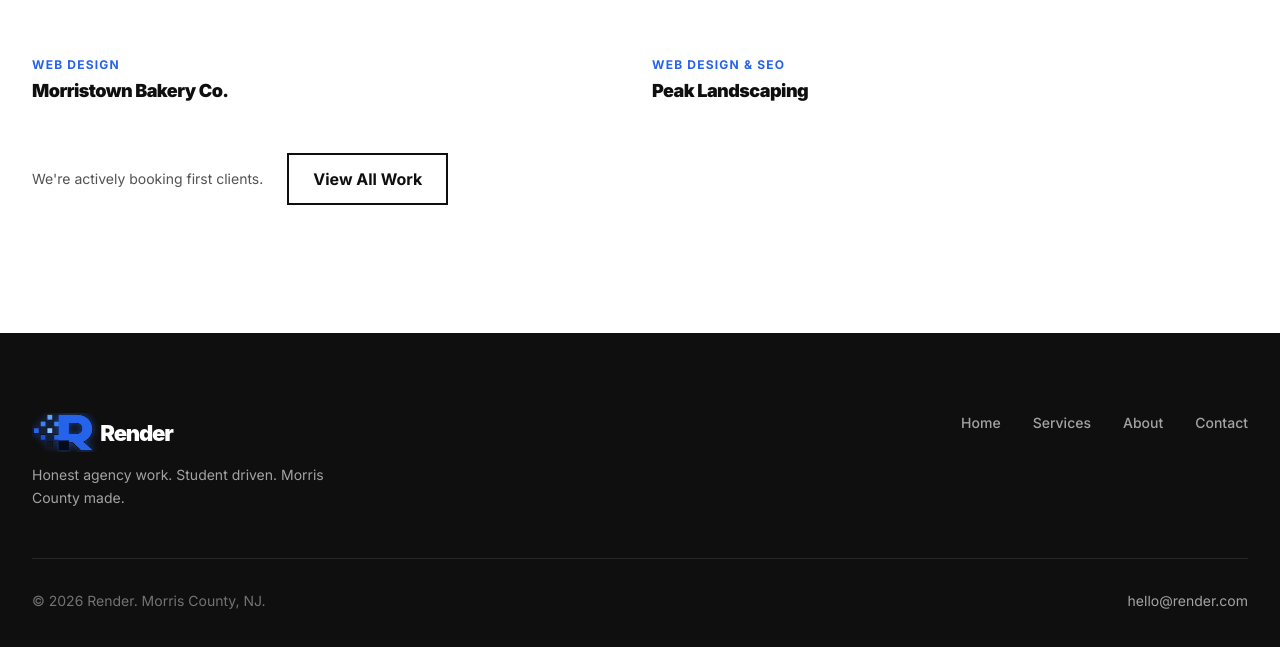
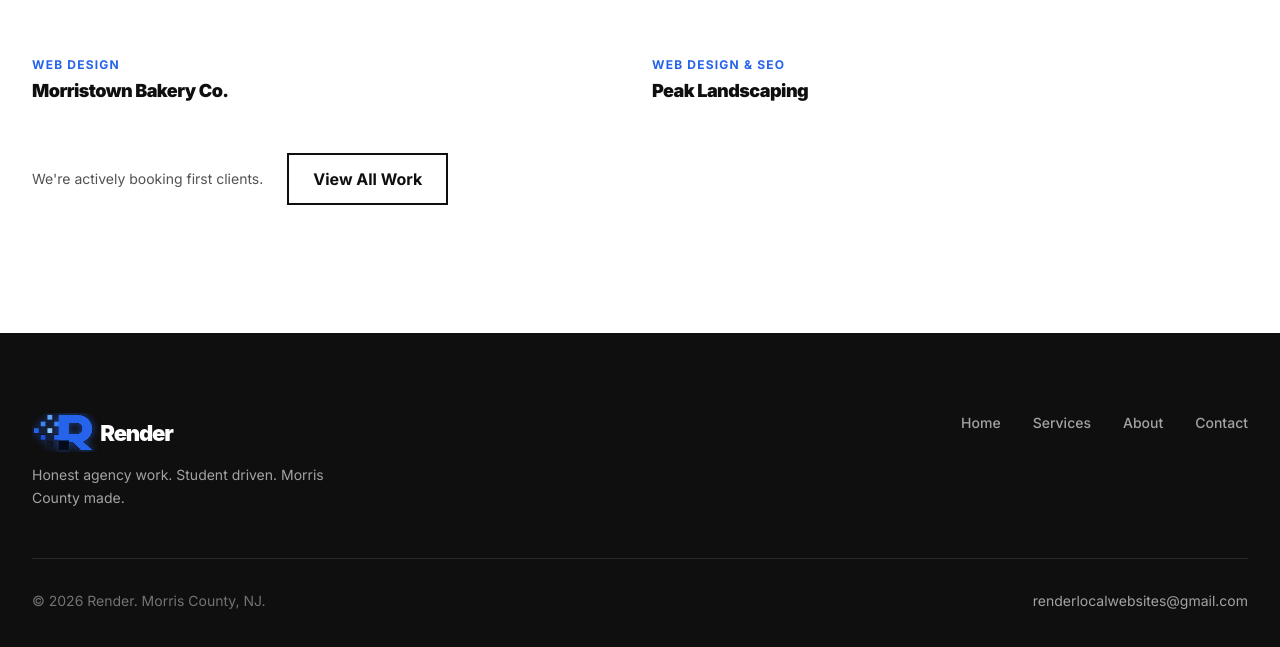
Before and after one commit to timpactwa/webservicesportfoliopage, a Next.js app: page / in a window 1280 px wide. Shown: the part 3232-3879 px from the top of the page. Built offline with nearby package versions, Linux system fonts and the light colour scheme.

Commit message:
Update Render branding and contact details

```diff
--- a/app/layout.tsx
+++ b/app/layout.tsx
@@ -11,9 +11,13 @@
 })
 
 export const metadata: Metadata = {
+  metadataBase: new URL('https://renderlocalwebsites.com'),
   title: 'Render | Web Design & AI Consulting — Morris County, NJ',
   description:
     'Render builds fast, modern websites and AI solutions for local businesses in Morris County, NJ. Student-run. Agency quality. Honest pricing.',
+  alternates: {
+    canonical: '/',
+  },
   icons: {
     icon: [
       {
--- a/components/layout/Footer.tsx
+++ b/components/layout/Footer.tsx
@@ -28,10 +28,10 @@
         <div className="border-t border-neutral-800 pt-8 flex flex-col sm:flex-row sm:items-center sm:justify-between gap-3">
           <p className="text-neutral-500 text-sm">© 2026 Render. Morris County, NJ.</p>
           <a
-            href="mailto:hello@render.com"
+            href="mailto:renderlocalwebsites@gmail.com"
             className="text-sm text-neutral-400 hover:text-white transition-colors duration-150"
           >
-            hello@render.com
+            renderlocalwebsites@gmail.com
           </a>
         </div>
       </div>
--- a/components/sections/ContactForm.tsx
+++ b/components/sections/ContactForm.tsx
@@ -40,8 +40,8 @@
             <svg className="w-5 h-5 text-accent flex-shrink-0" fill="none" viewBox="0 0 24 24" stroke="currentColor" strokeWidth={2}>
               <path strokeLinecap="round" strokeLinejoin="round" d="M3 8l7.89 5.26a2 2 0 002.22 0L21 8M5 19h14a2 2 0 002-2V7a2 2 0 00-2-2H5a2 2 0 00-2 2v10a2 2 0 002 2z" />
             </svg>
-            <a href="mailto:hello@render.com" className="text-neutral-700 font-medium hover:text-accent transition-colors">
-              hello@render.com
+            <a href="mailto:renderlocalwebsites@gmail.com" className="text-neutral-700 font-medium hover:text-accent transition-colors">
+              renderlocalwebsites@gmail.com
             </a>
           </div>
           <div className="flex items-center gap-3">
--- a/lib/data.ts
+++ b/lib/data.ts
@@ -72,11 +72,10 @@
     school: 'Virginia Tech',
     focus: 'Finance',
     bio: 'I handle the strategy. Business and marketing student focused on helping local businesses tell their story online and grow their customer base without burning money.',
-    initials: 'P',
+    initials: 'L',
     accentShape: 'circle' as const,
-    github: 'https://github.com/placeholder',
-    linkedin: 'https://linkedin.com/in/placeholder',
-    image: '',
+    linkedin: 'https://www.linkedin.com/in/lukewilkins2/',
+    image: '/luke.jpg',
   },
 ]
 
```
Also changed, not shown: 10 other files (tests, documents, lock files or other folders).
